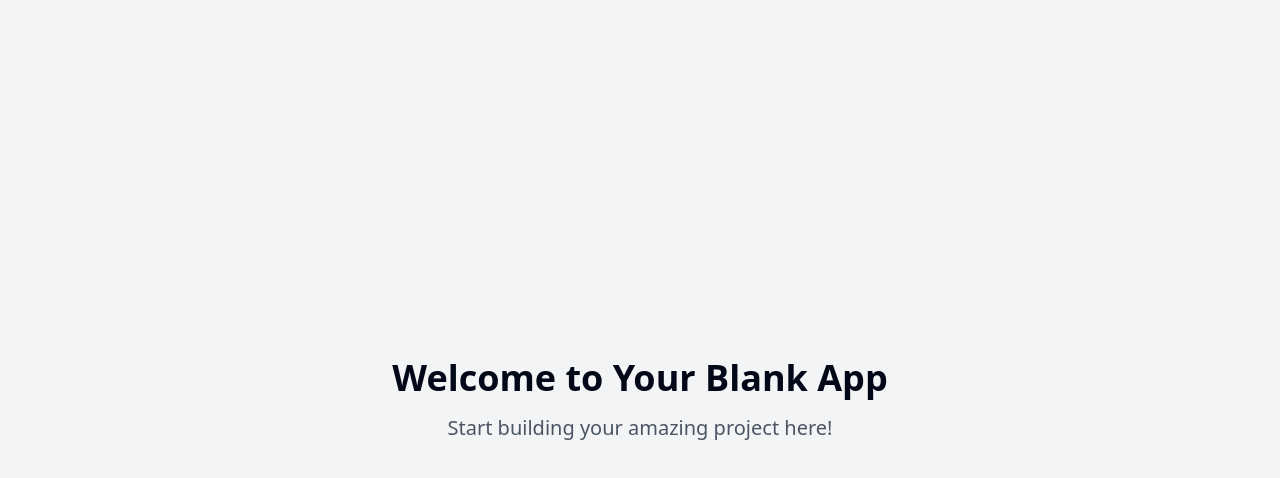
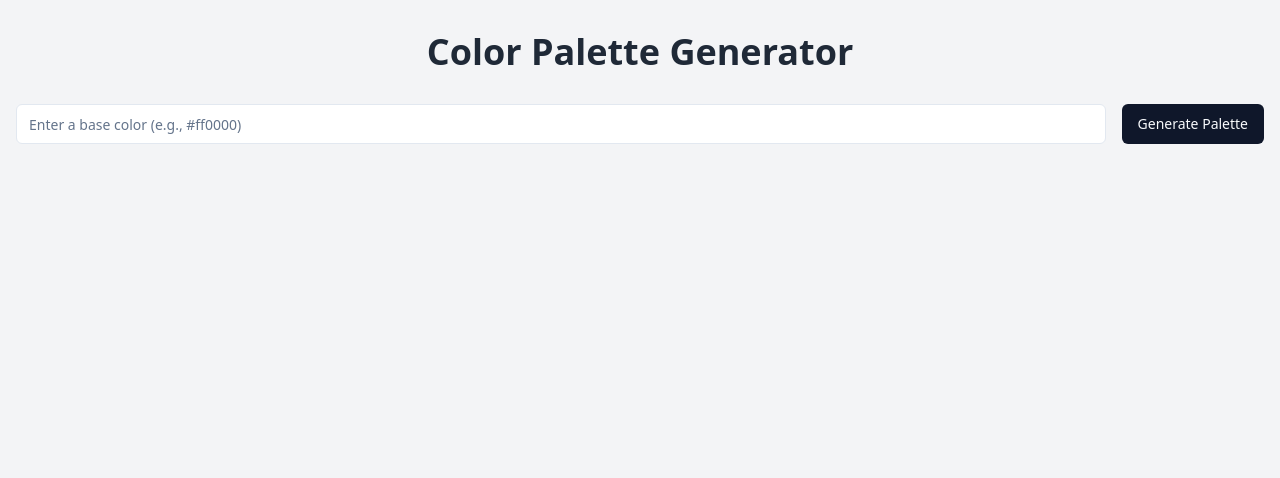
Before and after one commit to GPT-Engineer-App-Dev/palette-palooza, a React (Vite) app: page / in a window 1280 px wide. Shown: the top 478 px of the page. Built offline with nearby package versions, Linux system fonts and the light colour scheme.

Commit message:
Add color palette generator feature
Implement a new feature that allows users to generate color palettes based on their input or randomly. The app will also include functionality to copy color codes.
[skip gpt_engineer]

```diff
--- /dev/null
+++ b/src/components/ColorPalette.jsx
@@ -0,0 +1,29 @@
+import React from 'react';
+import { toast } from "sonner";
+
+const ColorPalette = ({ colors }) => {
+  const copyToClipboard = (color) => {
+    navigator.clipboard.writeText(color).then(() => {
+      toast.success(`Copied ${color} to clipboard!`);
+    });
+  };
+
+  return (
+    <div className="grid grid-cols-2 md:grid-cols-5 gap-4">
+      {colors.map((color, index) => (
+        <div
+          key={index}
+          className="aspect-square rounded-lg shadow-md overflow-hidden cursor-pointer transition-transform hover:scale-105"
+          style={{ backgroundColor: color }}
+          onClick={() => copyToClipboard(color)}
+        >
+          <div className="h-full flex items-end justify-center p-2 bg-black bg-opacity-0 hover:bg-opacity-20 transition-opacity">
+            <span className="text-white text-sm font-medium">{color}</span>
+          </div>
+        </div>
+      ))}
+    </div>
+  );
+};
+
+export default ColorPalette;
--- /dev/null
+++ b/src/components/ColorPaletteGenerator.jsx
@@ -0,0 +1,37 @@
+import React, { useState } from 'react';
+import { Button } from "@/components/ui/button";
+import { Input } from "@/components/ui/input";
+import ColorPalette from './ColorPalette';
+import { generateRandomColor, generatePaletteFromColor } from '../utils/colorUtils';
+
+const ColorPaletteGenerator = () => {
+  const [baseColor, setBaseColor] = useState('');
+  const [palette, setPalette] = useState([]);
+
+  const generatePalette = () => {
+    if (baseColor) {
+      setPalette(generatePaletteFromColor(baseColor));
+    } else {
+      const randomColor = generateRandomColor();
+      setPalette(generatePaletteFromColor(randomColor));
+    }
+  };
+
+  return (
+    <div className="space-y-6">
+      <div className="flex space-x-4">
+        <Input
+          type="text"
+          placeholder="Enter a base color (e.g., #ff0000)"
+          value={baseColor}
+          onChange={(e) => setBaseColor(e.target.value)}
+          className="flex-grow"
+        />
+        <Button onClick={generatePalette}>Generate Palette</Button>
+      </div>
+      {palette.length > 0 && <ColorPalette colors={palette} />}
+    </div>
+  );
+};
+
+export default ColorPaletteGenerator;
--- a/src/pages/Index.jsx
+++ b/src/pages/Index.jsx
@@ -1,11 +1,12 @@
-// Update this page (the content is just a fallback if you fail to update the page)
+import React from 'react';
+import ColorPaletteGenerator from '../components/ColorPaletteGenerator';
 
 const Index = () => {
   return (
-    <div className="min-h-screen flex items-center justify-center bg-gray-100">
-      <div className="text-center">
-        <h1 className="text-4xl font-bold mb-4">Welcome to Your Blank App</h1>
-        <p className="text-xl text-gray-600">Start building your amazing project here!</p>
+    <div className="min-h-screen bg-gray-100 py-8">
+      <div className="container mx-auto px-4">
+        <h1 className="text-4xl font-bold mb-8 text-center text-gray-800">Color Palette Generator</h1>
+        <ColorPaletteGenerator />
       </div>
     </div>
   );
--- /dev/null
+++ b/src/utils/colorUtils.js
@@ -0,0 +1,53 @@
+export const generateRandomColor = () => {
+  return '#' + Math.floor(Math.random()*16777215).toString(16).padStart(6, '0');
+};
+
+export const generatePaletteFromColor = (baseColor) => {
+  const hsl = hexToHSL(baseColor);
+  const palette = [];
+
+  // Generate 5 colors based on the base color
+  for (let i = 0; i < 5; i++) {
+    const h = (hsl.h + i * 30) % 360;
+    const s = Math.min(100, Math.max(0, hsl.s + (i - 2) * 10));
+    const l = Math.min(100, Math.max(0, hsl.l + (i - 2) * 10));
+    palette.push(hslToHex(h, s, l));
+  }
+
+  return palette;
+};
+
+const hexToHSL = (hex) => {
+  let r = parseInt(hex.slice(1, 3), 16) / 255;
+  let g = parseInt(hex.slice(3, 5), 16) / 255;
+  let b = parseInt(hex.slice(5, 7), 16) / 255;
+
+  let max = Math.max(r, g, b), min = Math.min(r, g, b);
+  let h, s, l = (max + min) / 2;
+
+  if (max === min) {
+    h = s = 0;
+  } else {
+    let d = max - min;
+    s = l > 0.5 ? d / (2 - max - min) : d / (max + min);
+    switch (max) {
+      case r: h = (g - b) / d + (g < b ? 6 : 0); break;
+      case g: h = (b - r) / d + 2; break;
+      case b: h = (r - g) / d + 4; break;
+    }
+    h /= 6;
+  }
+
+  return { h: h * 360, s: s * 100, l: l * 100 };
+};
+
+const hslToHex = (h, s, l) => {
+  l /= 100;
+  const a = s * Math.min(l, 1 - l) / 100;
+  const f = n => {
+    const k = (n + h / 30) % 12;
+    const color = l - a * Math.max(Math.min(k - 3, 9 - k, 1), -1);
+    return Math.round(255 * color).toString(16).padStart(2, '0');
+  };
+  return `#${f(0)}${f(8)}${f(4)}`;
+};
```
